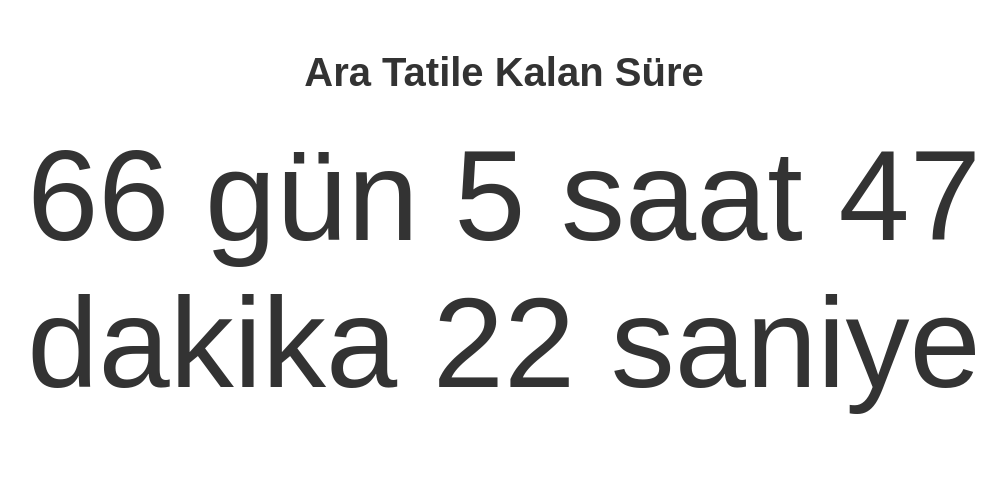
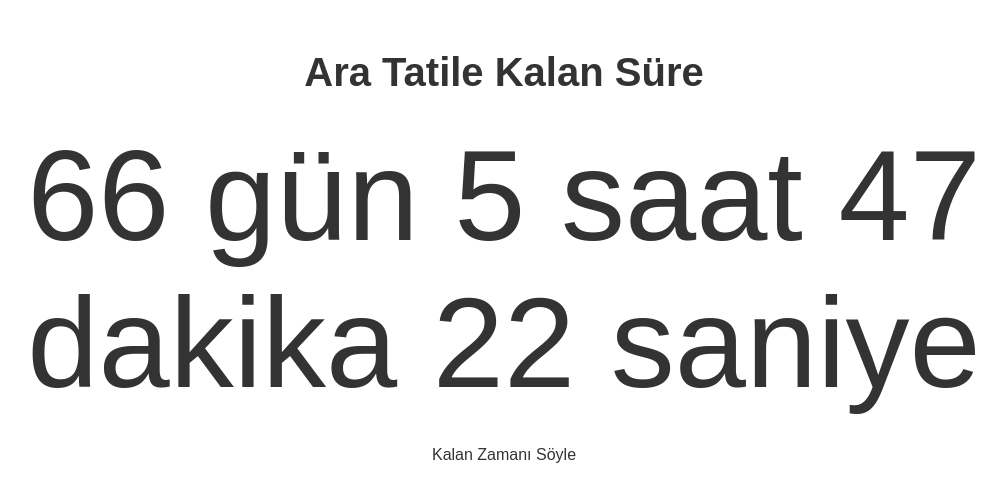
Before and after one commit to 0kan12/aratatil, a plain HTML site: page index.html in a window 1280 px wide. Shown: the whole page, without its empty margins (136-1142 px from the left). Drawn offline with Linux system fonts and the light colour scheme; a web font is replaced by a local one.

Commit message:
Update index.html

```diff
--- a/index.html
+++ b/index.html
@@ -20,13 +20,23 @@
             color: #333;
             margin-top: 20px;
         }
+        #speakButton {
+            margin-top: 20px;
+            padding: 10px;
+            font-size: 1em;
+            cursor: pointer;
+            background-color: #fff;
+            color: #333;
+            border: none;
+            border-radius: 5px;
+        }
     </style>
 </head>
 <body>
 
     <h1>Ara Tatile Kalan Süre</h1>
     <div id="countdown"></div>
-
+    <button id="speakButton" onclick="speakCountdown()">Kalan Zamanı Söyle</button>
     <script>
         var targetDate = new Date('2024-04-11T00:00:00');
 
@@ -45,9 +55,17 @@
                 document.getElementById('countdown').innerHTML = 'Süre doldu!';
             }
         }
+
+        function speakCountdown() {
+            var countdownText = document.getElementById('countdown').innerText;
+            var utterance = new SpeechSynthesisUtterance(countdownText);
+            utterance.lang = 'tr-TR';
+            window.speechSynthesis.speak(utterance);
+        }
         setInterval(updateCountdown, 1000);
         updateCountdown();
     </script>
 
+
 </body>
 </html>
```
